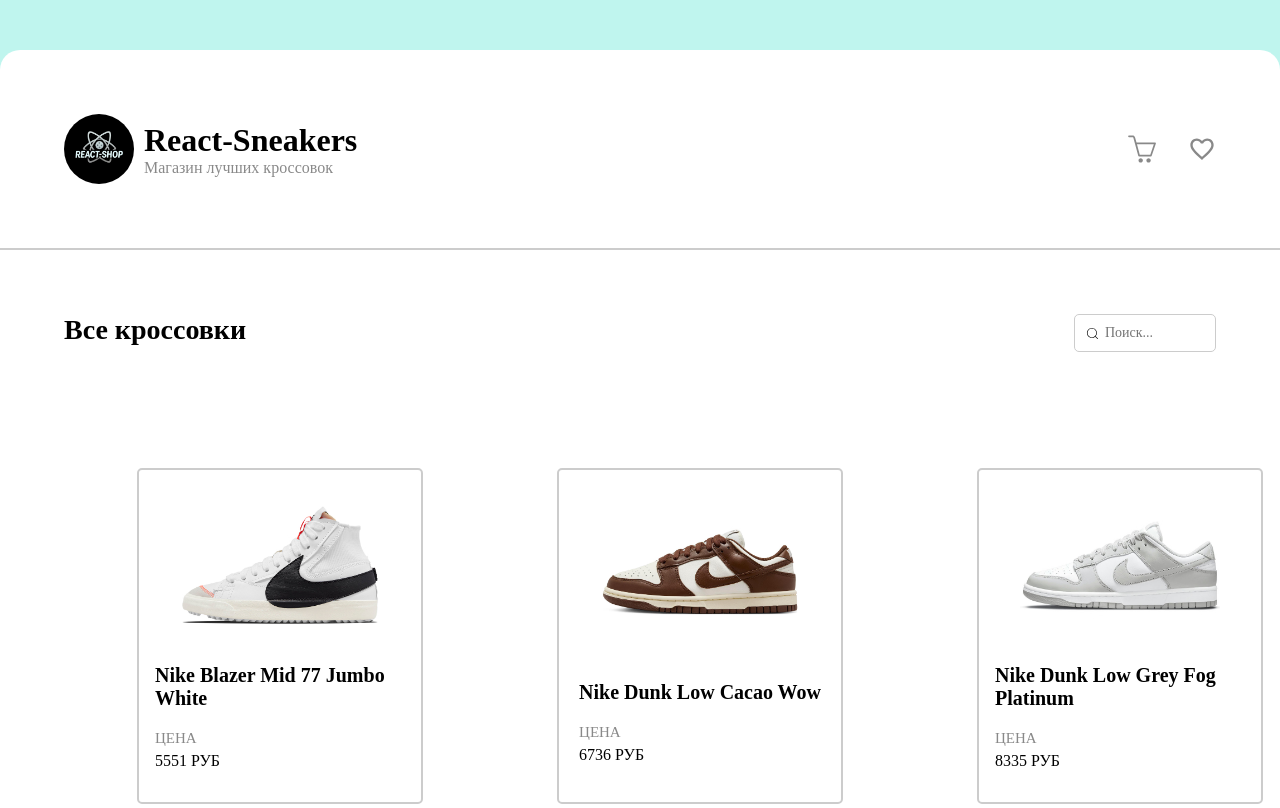
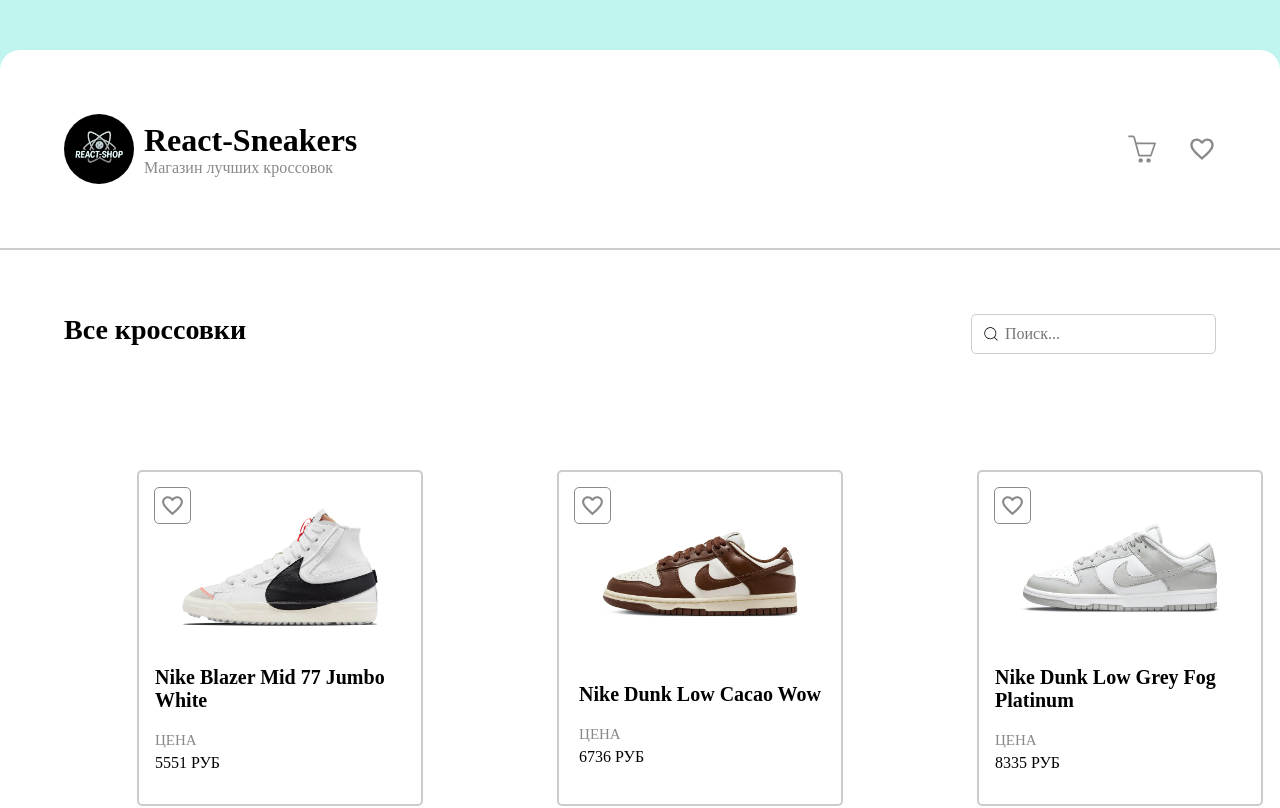
Before and after one commit to tears6666/react-sneakers, a React (Vite) app: page / in a window 1280 px wide. Shown: the top 808 px of the page. Built offline with nearby package versions, Linux system fonts and the light colour scheme; data requests are answered from the project's data file; a web font is replaced by a local one.

Commit message:
дохуя чего сделал

```diff
--- a/src/components/Catalog/Catalog.module.scss
+++ b/src/components/Catalog/Catalog.module.scss
@@ -18,11 +18,11 @@
       border: 1px solid #ccc;
       border-radius: 5px;
       .form__icon{
-        font-size: 15px;
+        font-size: 18px;
       }
       .form__search{
-        width: 100px;
-        font-size: 14px;
+        width: 200px;
+        font-size: 16px;
         border: none;
         outline: none;
       }
@@ -31,49 +31,5 @@
   .catalog__content{
     padding: 1rem;
     margin-top: 100px;
-    display: grid;
-    gap: 20px;
-    justify-items: center;
-    grid-template-columns: repeat(3, 400px);
-    .content__card{
-      padding: 1rem;
-      display: flex;
-      flex-direction: column;
-      justify-content: space-around;
-      align-items: center;
-      border-radius: 5px;
-      border: 2px solid #ccc;
-      width: 250px;
-      height: 300px;
-      transition: all .3s ease;
-      cursor: pointer;
-      .card__under{
-        display: flex;
-        flex-direction: column;
-        gap: 20px;
-        .under__title{
-          font-size: 20px;
-          font-weight: 600;
-        }
-        .under__buy{
-          display: flex;
-          flex-direction: column;
-          gap: 5px;
-          .buy__text{
-            text-transform: uppercase;
-            font-size: 15px;
-            color: #898989;
-            cursor: text;
-          }
-          .buy__cost{
-            cursor: text;
-            font-size: 16px;
-          }
-        }
-      }
-    }
-    .content__card:hover{
-      transform: translateY(-2px);
-    }
   }
 }
--- a/src/components/Catalog/Catalog.tsx
+++ b/src/components/Catalog/Catalog.tsx
@@ -1,19 +1,8 @@
-import { useEffect } from 'react'
 import { CiSearch } from 'react-icons/ci'
-import { useCatalogStore } from '../../store/store'
+import Card from '../../entities/Card/Card'
 import styles from './Catalog.module.scss'
 
 export default function Catalog() {
-	const sneakers = useCatalogStore(state => state.sneakers)
-	const fetchSneakers = useCatalogStore(state => state.fetchSneakers)
-	useEffect(() => {
-		try {
-			fetchSneakers()
-		} catch (error) {
-			console.log('Error', error)
-		}
-	}, [fetchSneakers])
-
 	return (
 		<div className={styles.catalog}>
 			<div className={styles.catalog__top}>
@@ -28,18 +17,7 @@
 				</form>
 			</div>
 			<div className={styles.catalog__content}>
-				{sneakers.map(sneaker => (
-					<div key={sneaker.id} className={styles.content__card}>
-						<img src={sneaker.img} alt='sneaker' width={sneaker.width} />
-						<div className={styles.card__under}>
-							<p className={styles.under__title}>{sneaker.title}</p>
-							<div className={styles.under__buy}>
-								<p className={styles.buy__text}>Цена</p>
-								<p className={styles.buy__cost}>{sneaker.cost} РУБ</p>
-							</div>
-						</div>
-					</div>
-				))}
+				<Card />
 			</div>
 		</div>
 	)
--- a/src/components/Header/Header.module.scss
+++ b/src/components/Header/Header.module.scss
@@ -40,16 +40,18 @@
       align-items: center;
       gap: 2rem;
       .list__basket{
-        @include headerMedia()
+        @include headerMedia();
       }
       .list__basket:hover{
-        transform: translateY(-10px);
+        transform: translateY(-2px);
+        color: #000;
       }
       .list__fav{
         @include headerMedia()
       }
       .list__fav:hover{
-        transform: translateY(-10px);
+        color: crimson;
+        transform: translateY(-2px);
       }
     }
   }
--- /dev/null
+++ b/src/entities/Card/Card.module.scss
@@ -0,0 +1,70 @@
+.card__catalog{
+  display: grid;
+  gap: 20px;
+  justify-items: center;
+  grid-template-columns: repeat(3, 400px);
+}
+.card{
+     position: relative;
+     .card__fav{
+       font-size: 25px;
+       cursor: pointer;
+       color: #898989;
+       position: absolute;
+       top: 15px;
+       left: 15px;
+       border: 1px solid #898989;
+       padding: 5px;
+       border-radius: 5px;
+     }
+     // .card__fav_active{
+     //   font-size: 25px;
+     //   cursor: pointer;
+     //   color: #898989;
+     //   position: absolute;
+     //   top: 15px;
+     //   left: 15px;
+     //   border: 1px solid crimson;
+     //   padding: 5px;
+     //   border-radius: 5px;
+     //   color: crimson;
+     // }
+     padding: 1rem;
+     display: flex;
+     flex-direction: column;
+     justify-content: space-around;
+     align-items: center;
+     border-radius: 5px;
+     border: 2px solid #ccc;
+     width: 250px;
+     height: 300px;
+     transition: all .3s ease;
+     cursor: pointer;
+     .card__under{
+       display: flex;
+       flex-direction: column;
+       gap: 20px;
+       .under__title{
+         font-size: 20px;
+         font-weight: 600;
+       }
+       .under__buy{
+         display: flex;
+         flex-direction: column;
+         gap: 5px;
+         .buy__text{
+           text-transform: uppercase;
+           font-size: 15px;
+           color: #898989;
+           cursor: text;
+         }
+         .buy__cost{
+           cursor: text;
+           font-size: 16px;
+         }
+       }
+     }
+   }
+   .card:hover{
+     transform: translateY(-2px);
+   }
--- /dev/null
+++ b/src/entities/Card/Card.tsx
@@ -0,0 +1,34 @@
+import { useEffect } from 'react'
+import { MdFavoriteBorder } from 'react-icons/md'
+import { useCatalogStore } from '../../store/store'
+import styles from './Card.module.scss'
+
+export default function Card(){
+	//Catalog store hook
+	const sneakers = useCatalogStore(state => state.sneakers)
+	const fetchSneakers = useCatalogStore(state => state.fetchSneakers)
+	useEffect(() => {
+		try {
+			fetchSneakers()
+		} catch (error) {
+			console.log('Error', error)
+		}
+	}, [fetchSneakers])
+  return(
+    <div className={styles.card__catalog}>
+      {sneakers.map(sneaker => (
+					<div key={sneaker.id} className={styles.card}>
+						<MdFavoriteBorder className={styles.card__fav} />
+						<img src={sneaker.img} alt='sneaker' width={sneaker.width} />
+						<div className={styles.card__under}>
+							<p className={styles.under__title}>{sneaker.title}</p>
+							<div className={styles.under__buy}>
+								<p className={styles.buy__text}>Цена</p>
+								<p className={styles.buy__cost}>{sneaker.cost} РУБ</p>
+							</div>
+						</div>
+					</div>
+				))}
+    </div>
+  )
+}
--- a/src/store/store.ts
+++ b/src/store/store.ts
@@ -12,14 +12,25 @@
 	isLoading: boolean
 	errors: string[]
 	fetchSneakers: () => void
+	addToFav: (sneaker: IProduct) => void
+	removeFromFav: (sneakerId: number) => void
 }
-export const useCatalogStore = create<IProductState>()((set) => ({
+export const useCatalogStore = create<IProductState>()(set => ({
 	sneakers: [],
+	favorites: [],
 	isLoading: true,
 	errors: [],
-  fetchSneakers: async () =>{
+	fetchSneakers: async () => {
 		const response = await fetch('http://localhost:3000/sneakers')
-    const data = await response.json() as IProduct[]
-    set({sneakers: data})
-  }
+		const data = (await response.json()) as IProduct[]
+		set({ sneakers: data })
+	},
+	addToFav: sneaker =>
+		set(state => ({
+			sneakers: [...state.sneakers, sneaker],
+		})),
+	removeFromFav: sneakerId =>
+		set(state => ({
+			sneakers: state.sneakers.filter(sneaker => sneaker.id != sneakerId),
+		})),
 }))
```
Also changed, not shown: 1 other file (tests, documents, lock files or other folders). Lines whose indentation alone changed are shown as unchanged.
